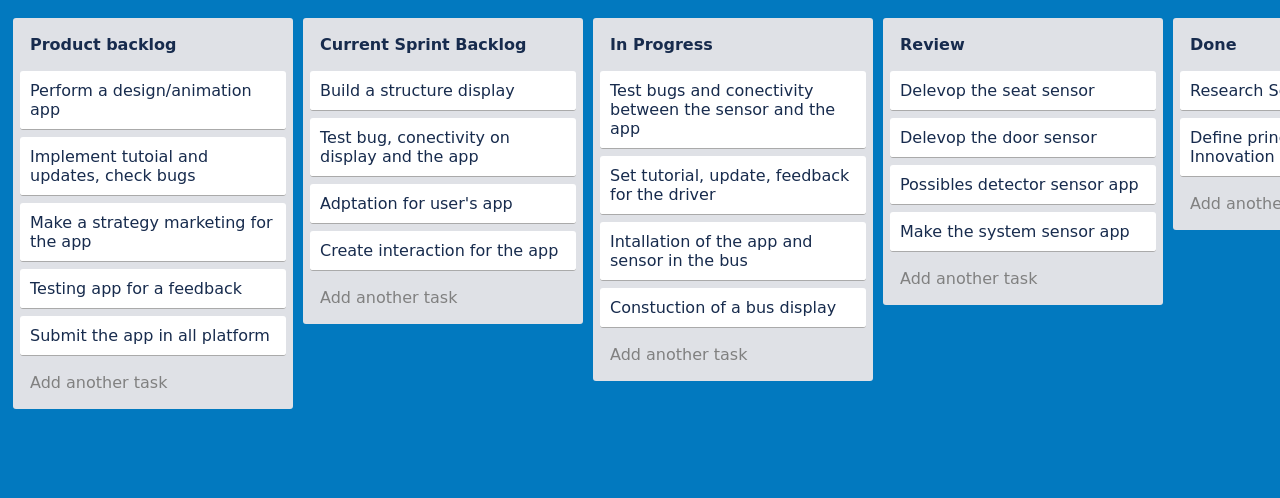
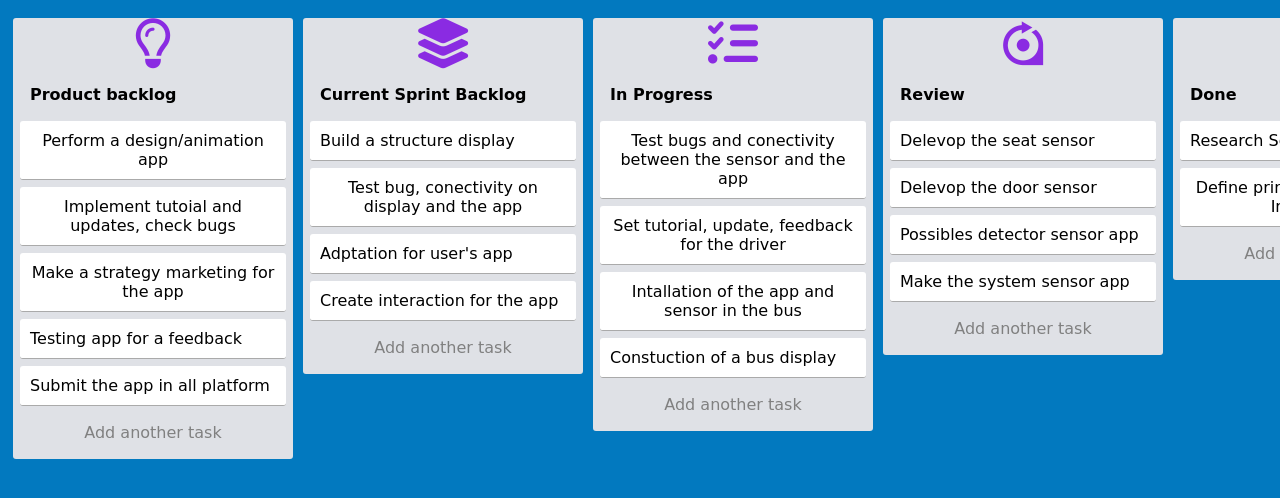
Before and after one commit to Carolina995/csp-ps_ca3, a plain HTML site: page index.html in a window 1280 px wide. Shown: the top 498 px of the page. Drawn offline with nearby package versions, Linux system fonts and the light colour scheme.

Commit message:
Implement the icons

```diff
--- a/index.html
+++ b/index.html
@@ -3,6 +3,7 @@
 <head>
   <meta charset="UTF-8">
   <title>CodePen - Trello Clone</title>
+  <script src="https://kit.fontawesome.com/f4dd3b16f8.js" crossorigin="anonymous"></script>
   <link rel="stylesheet" href="./style.css">
 
 </head>
@@ -10,6 +11,7 @@
 <!-- partial:index.partial.html -->
 <div id="main">
   <div class="list">
+    <i class="fa-regular fa-lightbulb"></i>
     <div class="title removable editable">Product backlog</div>
     <div class="content">
       <div class="card removable editable">Perform a design/animation app </div>
@@ -20,6 +22,7 @@
     <div class="add-card editable">Add another task</div>
   </div>
   <div class="list">
+    <i class="fa-solid fa-layer-group"></i>
     <div class="title removable editable">Current Sprint Backlog</div>
     <div class="content">
       <div class="card removable editable">Build a structure display </div>
@@ -30,6 +33,7 @@
   </div>
   </div>
     <div class="list">
+      <i class="fa-solid fa-list-check"></i>
     <div class="title removable editable">In Progress</div>
     <div class="content"></div>
     <div class="card removable editable">Test bugs and conectivity between the sensor and the app</div>
@@ -40,6 +44,7 @@
   </div>
 </div>
 <div class="list">
+  <i class="fa-brands fa-rev"></i>
   <div class="title removable editable">Review</div>
   <div class="content"></div>
   <div class="card removable editable">Delevop the seat sensor</div>
@@ -50,6 +55,7 @@
 </div>
 </div>
 <div class="list">
+  <i class="fa-solid fa-calendar-check"></i>
   <div class="title removable editable">Done</div>
   <div class="content"></div>
   <div class="card removable editable">Research Sensor Structure</div>
@@ -58,6 +64,7 @@
 </div>
 </div>
 <div class="list">
+  <i class="fa-solid fa-circle-plus"></i>
   <div class="title removable editable">Additional Resources</div>
   <div class="content"></div>
   <div class="add-card editable">Add another task</div>
--- a/style.css
+++ b/style.css
@@ -1,6 +1,6 @@
 body {
   font-family: 'Caveat', cursive;
-  color: #172b4d;
+  color: #000000;
   background-color: #0279bf;
   display: flex;
   align-items: start;
@@ -51,6 +51,7 @@ div {
   margin: 10px 5px;
   position: relative;
   background: #dfe1e6;
+  text-align: center;
 }
 
 
@@ -73,7 +74,7 @@ div {
   display: inline-block;
   padding: 10px;
   margin-top: 0px;
-  color: gray;
+  color: rgb(128, 128, 128);
   text-decoration: none;
 /*   border-bottom: 1px solid #dfe1e6; */
 }
@@ -84,5 +85,69 @@ div {
 
 .del {
   font-weight: 600;
-  color: gray;
+  color: rgb(128, 128, 128);
 }
+
+.fa-regular {
+  color: blueviolet;
+  font-size: 50px;
+  display: center;
+}
+
+.fa-regular:hover {
+  color: rgb(172, 129, 212);
+  font-size: 50px;
+
+}
+.fa-solid {
+  color: blueviolet;
+  font-size: 50px;
+  display: center;
+}
+.fa-solid:hover {
+  color: rgb(172, 129, 212);
+  font-size: 50px;
+}
+
+.fa-solid{
+  color: blueviolet;
+  font-size: 50px;
+  display: center;
+}
+
+.fa-solidhover {
+  color: rgb(172, 129, 212);
+  font-size: 50px;
+}
+
+.fa-brands{
+  color: blueviolet;
+  font-size: 50px;
+  display: center;
+}
+.fa-brands:hover {
+  color: rgb(172, 129, 212);
+  font-size: 50px;
+}
+
+.fa-solid{
+  color: blueviolet;
+  font-size: 50px;
+  display: center;
+}
+
+.fa-solid:hover {
+  color: rgb(172, 129, 212);
+  font-size: 50px;
+}
+
+.fa-solid{
+  color: blueviolet;
+  font-size: 50px;
+  display: center;
+}
+
+.fa-solid:hover {
+  color: rgb(172, 129, 212);
+  font-size: 50px;
+}
```
